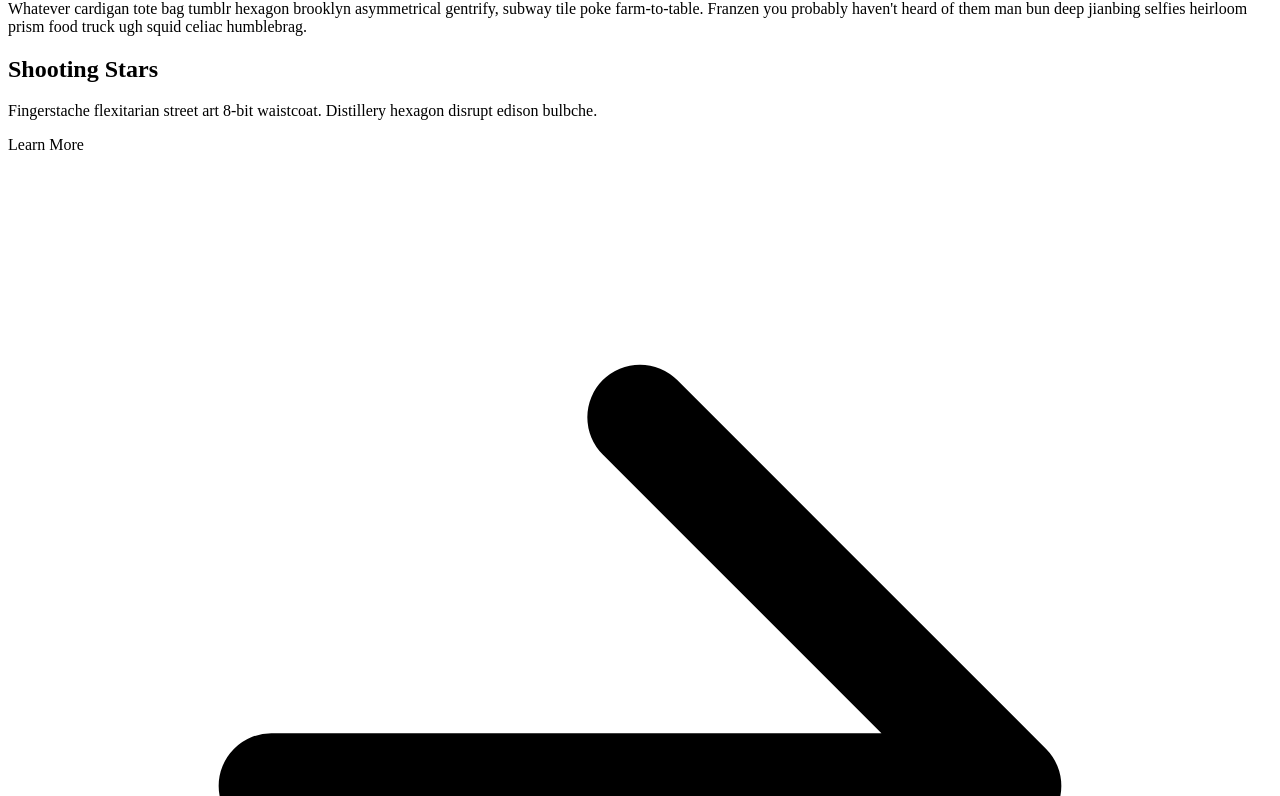
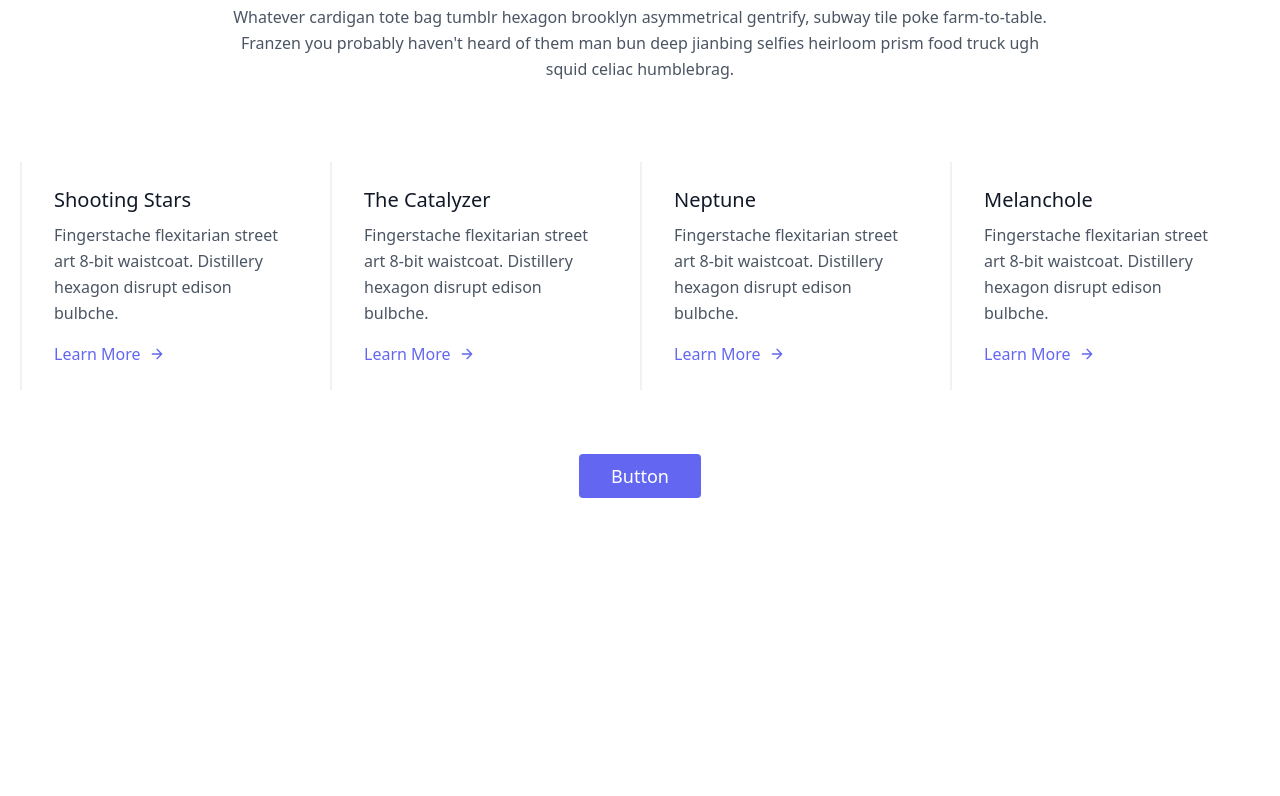
Before and after one commit to Badalshrestha/badalshrestha.github.io, a plain HTML site: page index.html in a window 1280 px wide. Shown: the part 212-1008 px from the top of the page. After the commit the page ends 806 px from the top, so only its background shows below. Drawn offline with nearby package versions, Linux system fonts and the light colour scheme.

Commit message:
some tailwind

```diff
--- a/index.html
+++ b/index.html
@@ -1,6 +1,7 @@
 <!doctype html>
 <html lang="en">
 <head>
+    <script src="https://cdn.tailwindcss.com"></script>
     <meta charset="UTF-8">
     <meta name="viewport"
           content="width=device-width, user-scalable=no, initial-scale=1.0, maximum-scale=1.0, minimum-scale=1.0">
```
